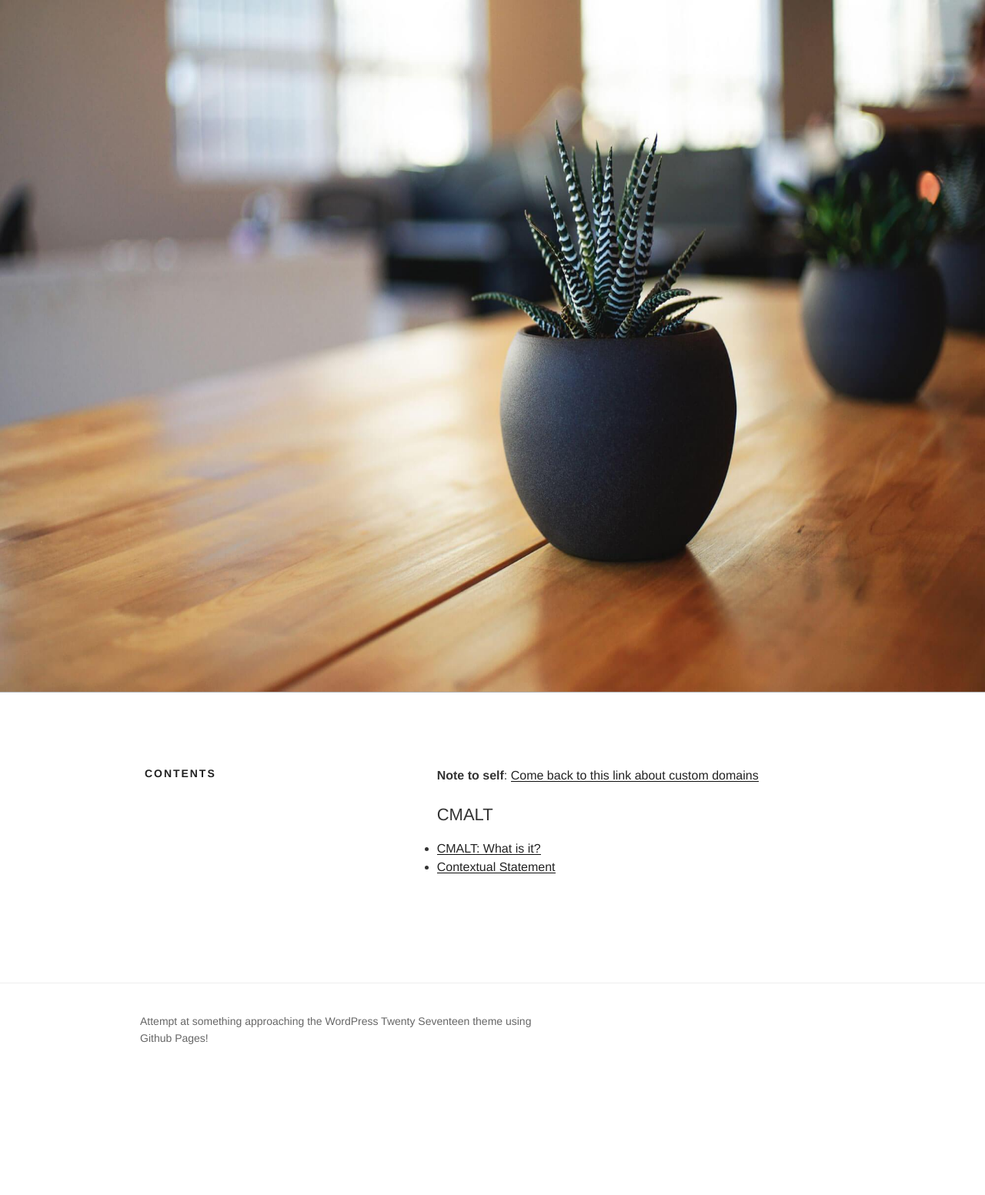
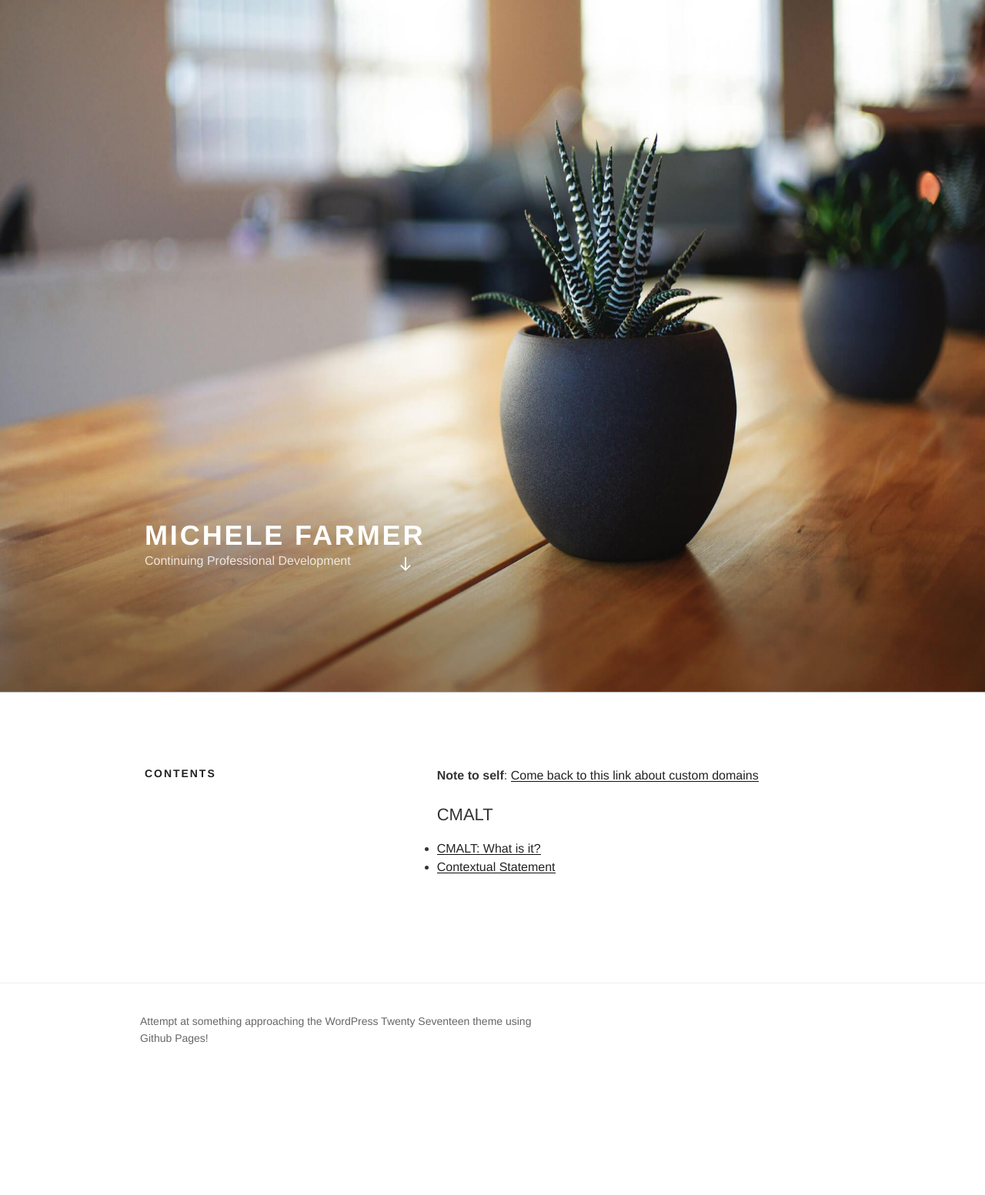
Before and after one commit to uclsenit/uclsenit.github.io, a Jekyll site: the page built from index.md, in a window 1280 px wide. Shown: the whole page at 77% size. Built offline with Jekyll 4.4.1, drawn with Linux system fonts in a browser that asks for light colours; nearby versions of some CDN libraries; some web fonts are replaced; our own code applies the rules of GitHub Pages for plain Markdown files; a script that is not in the unit is left out.

Commit message:
Update /assets/css/style.scss
Commented out .header-image z-index:-1, and uncommented .header-image img z-index:-1, as a test

```diff
--- a/assets/css/style.scss
+++ b/assets/css/style.scss
@@ -597,10 +597,10 @@ header {
     right: 0;
     top: 0;
     width: 100%;
-    z-index: -1;
+    // z-index: -1;
 
     img {
-        // z-index: -1;
+        z-index: -1;
         position: fixed;
         height: auto;
         left: 50%;
```
